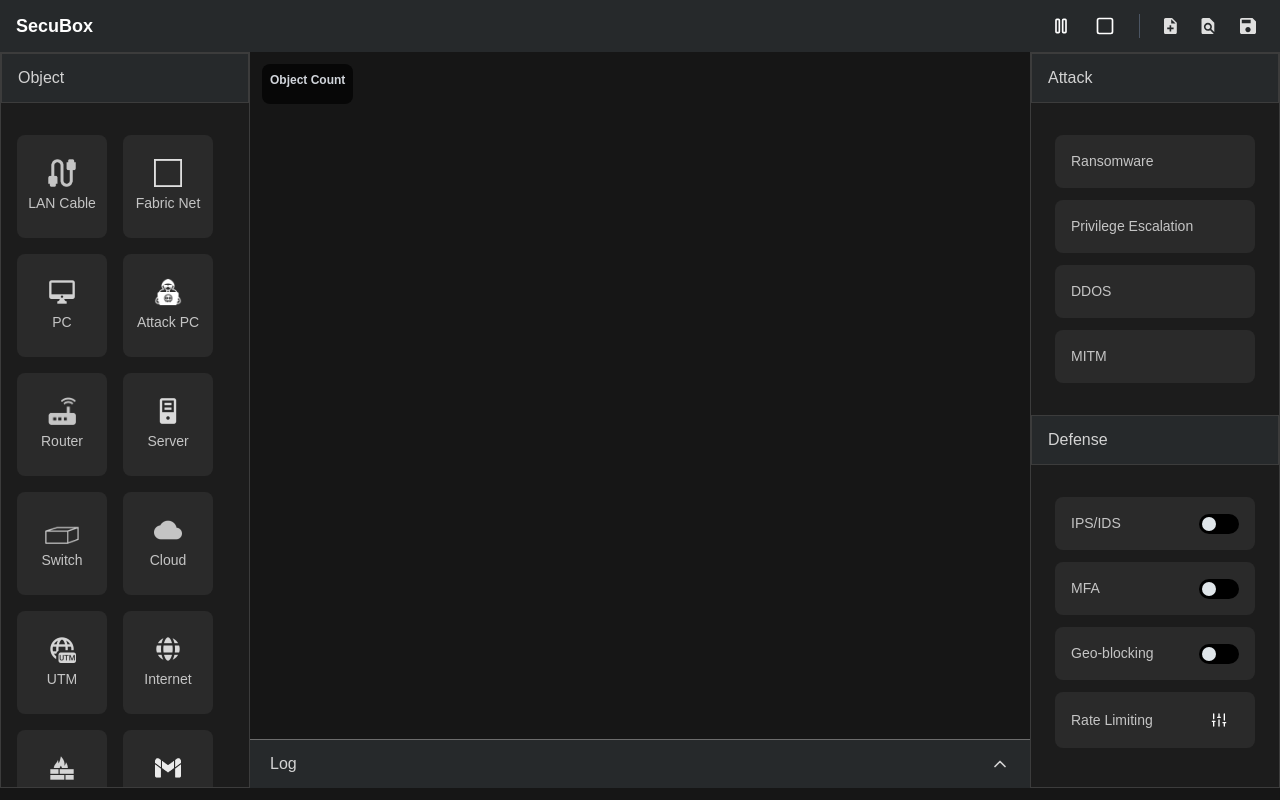
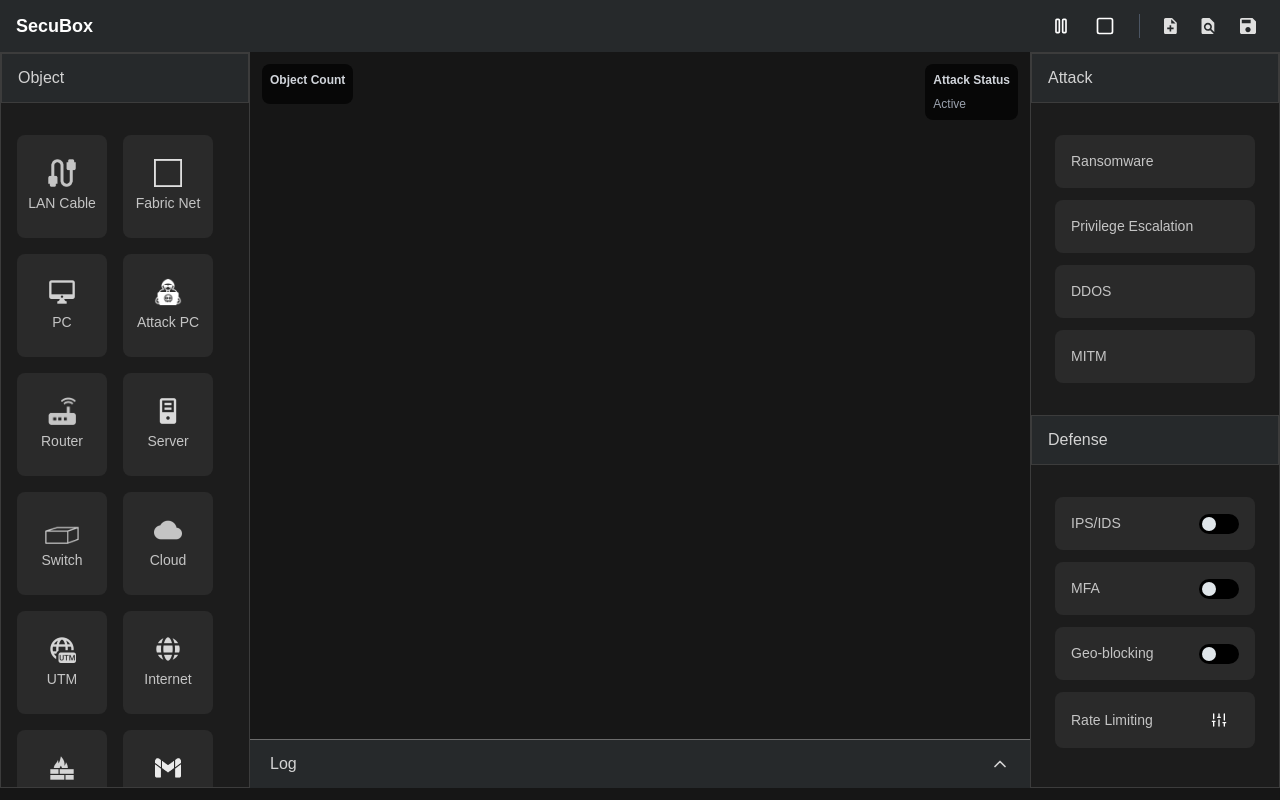
Before and after one commit to mjgwon24/secubox-front, a Next.js app: page / in a window 1280 px wide. Both pictures are taken after a click on the button 1105 px from the left and 26 px from the top of the page. Built offline with nearby package versions, Linux system fonts and the light colour scheme; a web font is replaced by a local one.

Commit message:
feat: 공격 진행중, 일시정지 상태 표시

```diff
--- a/app/page.jsx
+++ b/app/page.jsx
@@ -10,7 +10,7 @@ import { useAttack } from "@/app/AttackContext";
 
 export default function Home() {
   const [droppedItems, setDroppedItems] = useState([]);
-  const { isAttacking } = useAttack();
+  const { isAttacking, isPaused } = useAttack();
 
   const [{ isOver }, drop] = useDrop(() => ({
     accept: "OBJECT",
@@ -88,6 +88,17 @@ export default function Home() {
         ))}
       </div>
 
+        {isAttacking && (
+            <div className="absolute top-3 right-3 bg-[rgba(0,0,0,0.7)] text-white p-2 rounded-lg z-50">
+                <p className="text-xs font-semibold text-gray-300 pb-2 select-none">
+                    Attack Status
+                </p>
+                <p className="text-xs text-gray-400 select-none">
+                    {isPaused ? "Paused" : "Active"}
+                </p>
+            </div>
+        )}
+
       {droppedItems.map((item) =>
         item.name === "Fabric Net" ? (
           <Resizable
```
